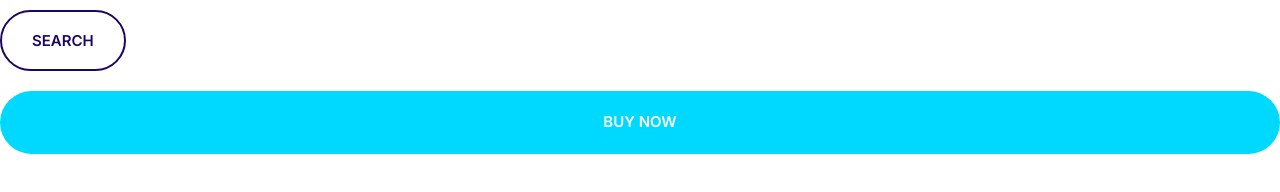
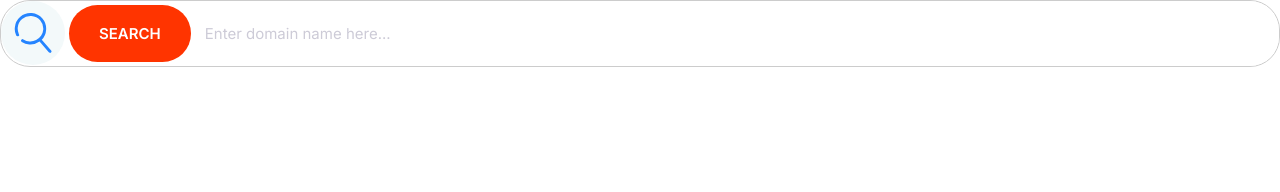
Before and after one commit to sayyedaliasgar/Moshify, a plain HTML site: page index.html in a window 1280 px wide. Drawn offline with Linux system fonts and the light colour scheme.

Commit message:
Build the input component.

```diff
--- a/CSS/style.css
+++ b/CSS/style.css
@@ -4,6 +4,8 @@
     --color-accent: #ff3400;
     --color-heading: #1b0760;
     --color-body:#918ca4;
+    --color-border: #ccc;
+    --border-radius: 30px;
 }
 
 *, *::after, *::before {
@@ -233,3 +235,41 @@ a {
         font-size: 1.5rem;
     }
 }
+
+/* Input */
+.input {
+    border-radius: var(--border-radius);
+    border: 1px solid var(--color-border);
+    color: var(--color-heading);
+    font-size: 2rem;
+    outline: 0;
+    padding: 1.5rem 3.5rem;
+}
+
+::placeholder {
+    color: #cdcbd7;
+}
+
+.input-group {
+    border: 1px solid var(--color-border);
+    border-radius: var(--border-radius);
+    display: flex;
+
+}
+
+.input-group .input {
+    border: 0;
+    flex-grow: 1;
+    padding: 1.5rem 1rem;
+}
+
+.input-group .btn {
+    margin: 4px;
+}
+
+@media screen and (min-width: 1024px) {
+    .input {
+        font-size: 1.5rem;
+    }
+
+}
--- a/index.html
+++ b/index.html
@@ -11,7 +11,14 @@
     <link rel="stylesheet" href="/CSS/style.css">
 </head>
 <body>
-<button class="btn btn--primary btn--outline">Search</button>
-<a href="#" class="btn btn--secondary btn--block">Buy Now</a>
+    <div class="input-group">
+        <span class="icon-container">
+            <svg class="icon icon--primary">
+                <use xlink:href="images/sprite.svg#search"></use>
+              </svg>
+        </span>
+        <button class="btn btn--accent">Search</button>
+        <input type="text" class="input" placeholder="Enter domain name here...">
+    </div>
 </body>
 </html>
```
Also changed, not shown: CSS/Components/input.html (added, +9 -0 lines).
